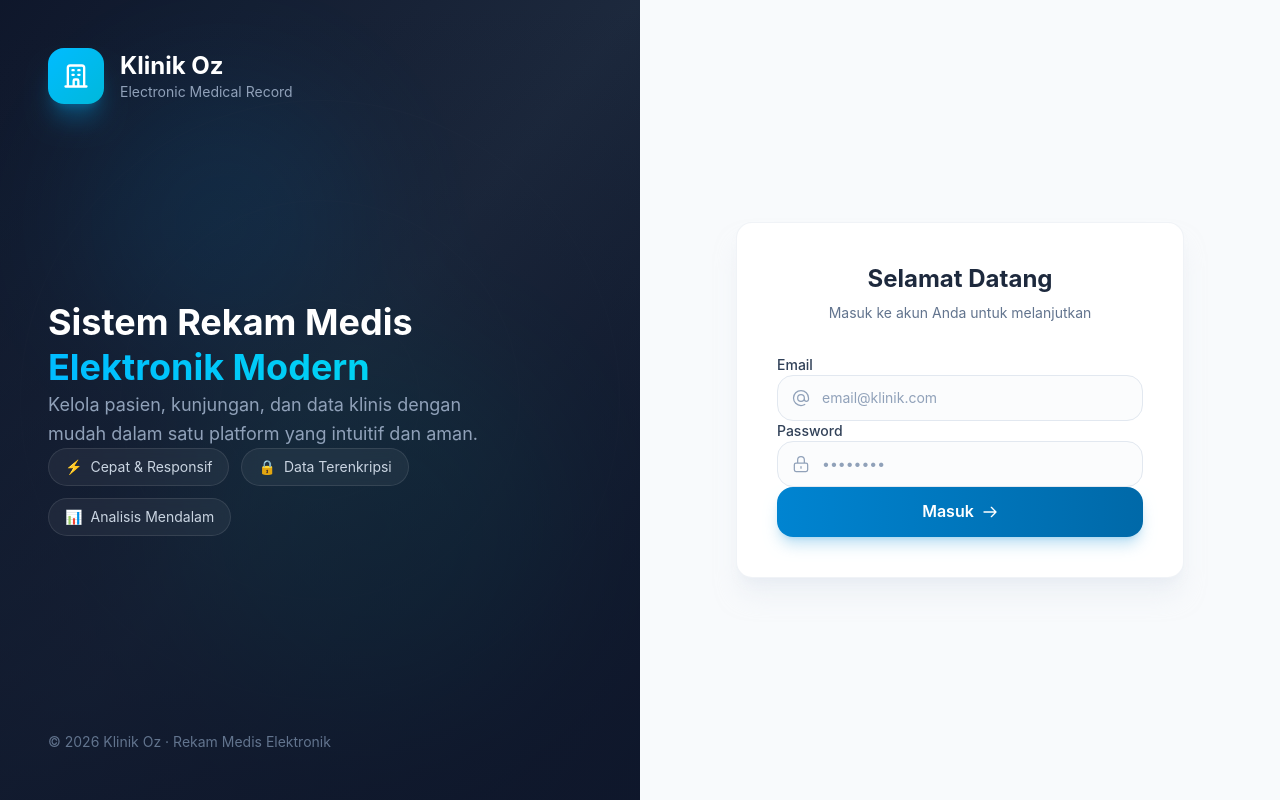
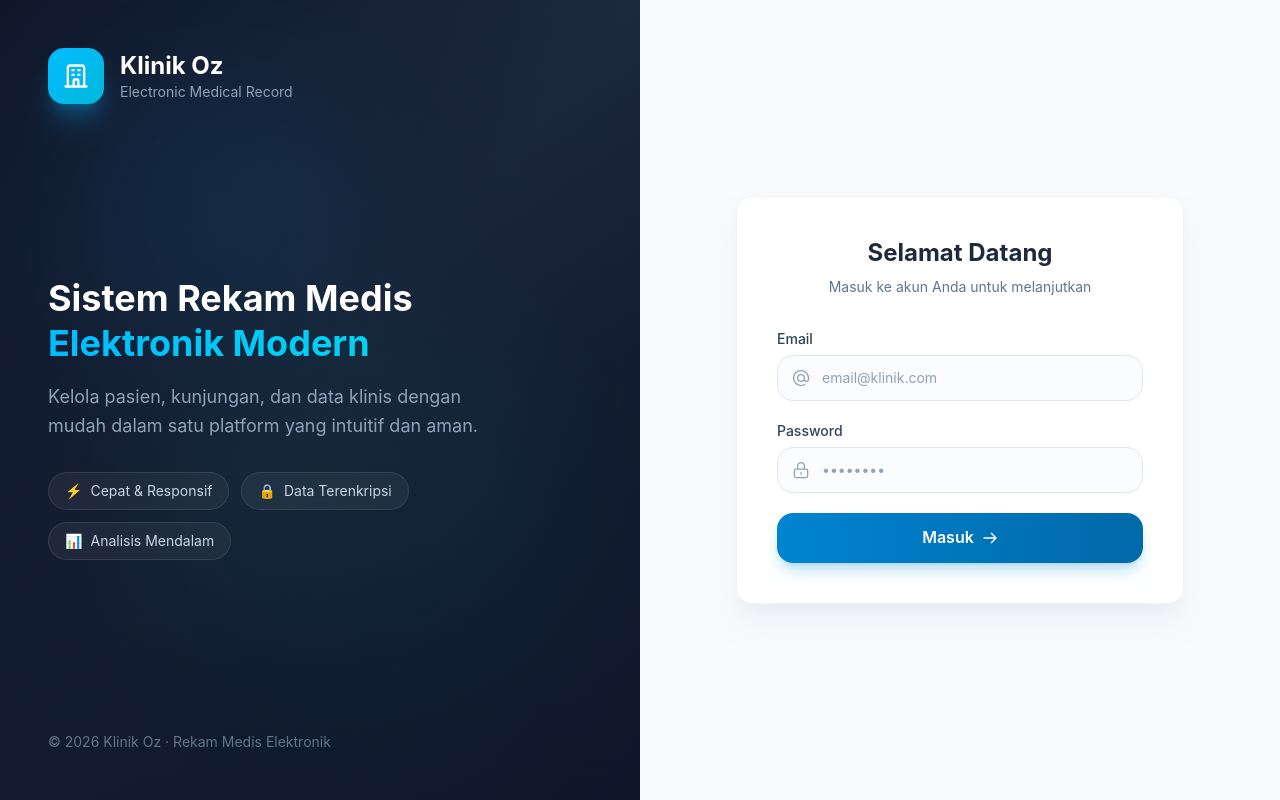
Before and after one commit to zicoprmd/klinik-lite-os, a React (Vite) app: page /login in a window 1280 px wide. Built offline with nearby package versions, Linux system fonts and the light colour scheme.

Commit message:
margin and padding global changed

```diff
--- a/src/index.css
+++ b/src/index.css
@@ -69,8 +69,8 @@
 }
 
 * {
-  margin: 0;
-  padding: 0;
+  margin: 1;
+  padding: 1;
   box-sizing: border-box;
 }
 
```
